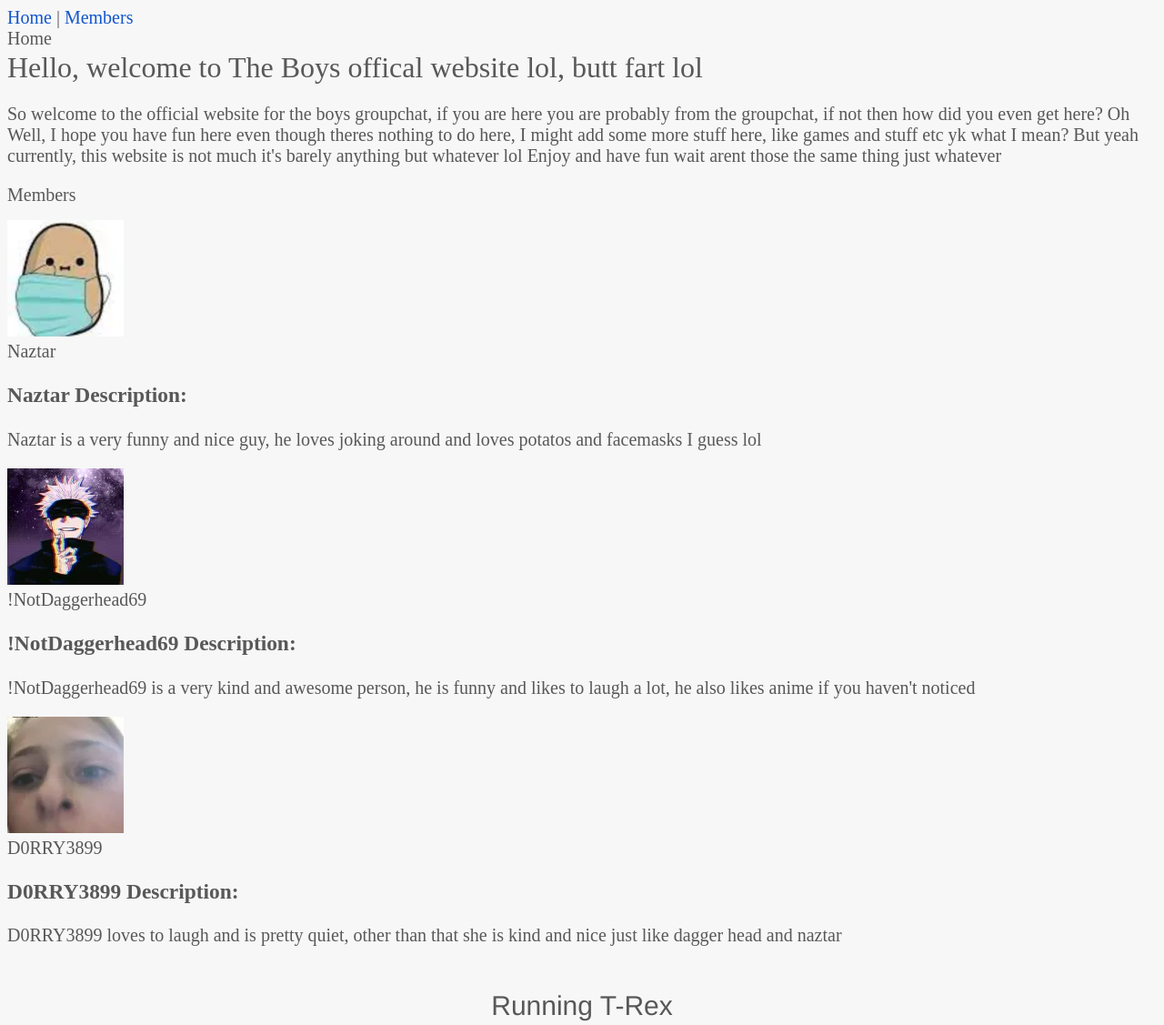
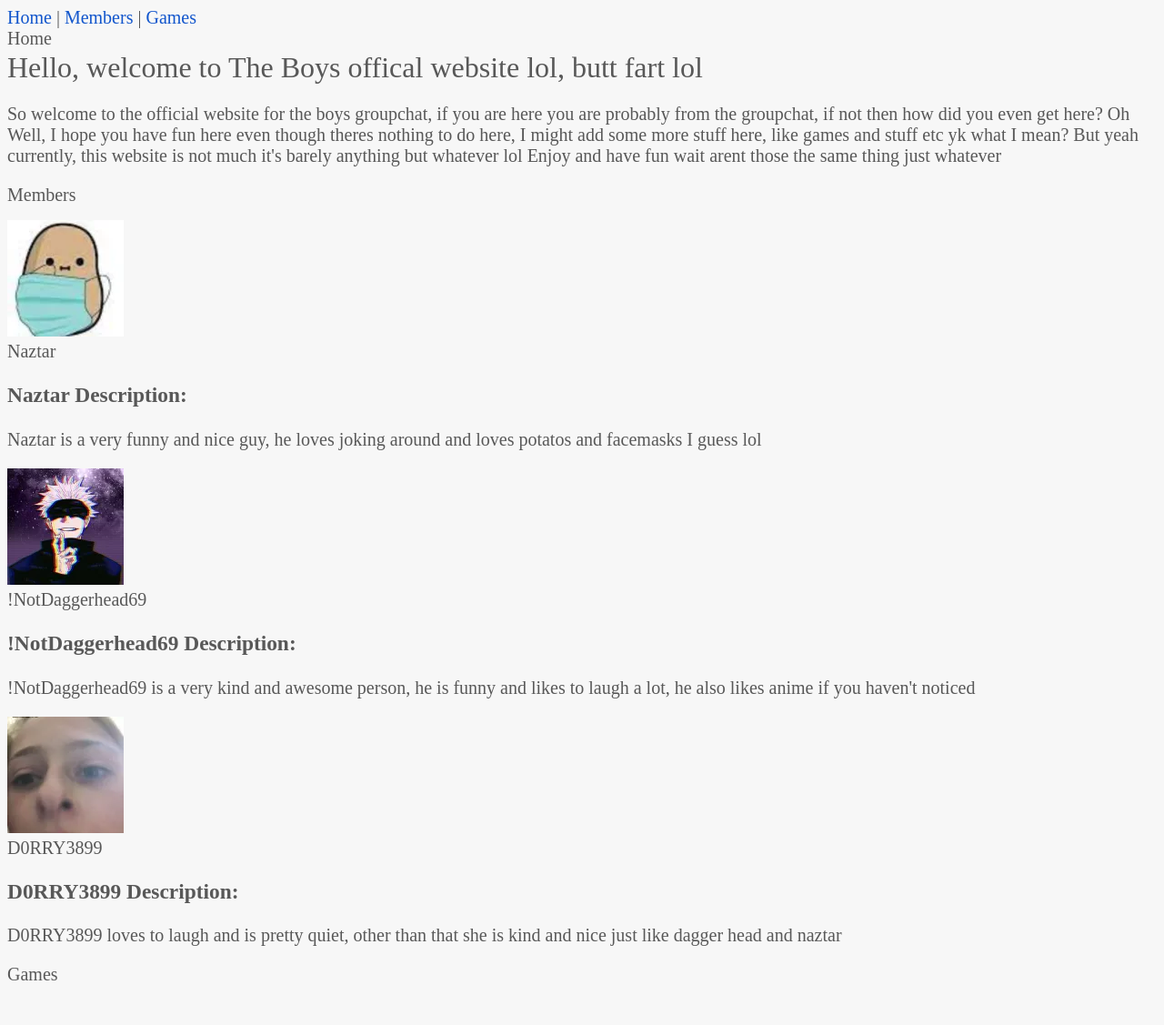
Before and after one commit to Kakashi-coding/The-Boys, a plain HTML site: page index.html in a window 1280 px wide. Shown: the top 1127 px of the page at 91% size. Drawn offline with Linux system fonts and the light colour scheme.

Commit message:
Update index.html

```diff
--- a/index.html
+++ b/index.html
@@ -5,7 +5,7 @@
         <title>The Boys</title>
     </head>
 <body>
-    <a href="#Home">Home</a> | <a href="#Members">Members</a>
+	<a href="#Home">Home</a> | <a href="#Members">Members</a> | <a href="#Games">Games</a>
     <div id="Home">Home</div>
     <h1>Hello, welcome to The Boys offical website lol, butt fart lol</h1>
     <p>So welcome to the official website for the boys groupchat, if you are here you are probably from the groupchat, if not then how did you even get here?
@@ -32,6 +32,8 @@
     <div id="D0RRY3899">D0RRY3899</div>
     <h3>D0RRY3899 Description:</h3>
     <p>D0RRY3899 loves to laugh and is pretty quiet, other than that she is kind and nice just like dagger head and naztar</p>
+
+	<div id="Games">Games</div>
 
     <meta name="description" content="Ripped T-Rex/Dino game of Chromium">
 <meta property="og:title" content="Play the hidden T-Rex Dinosaur game of Chromium .">
```
